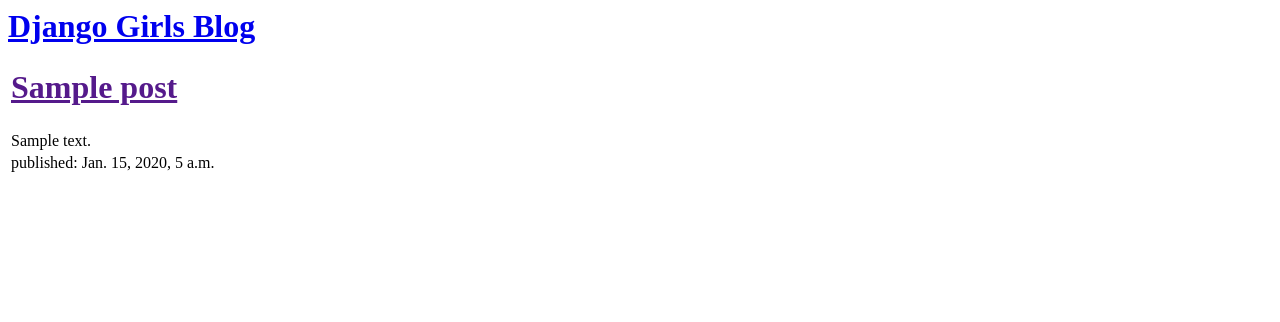
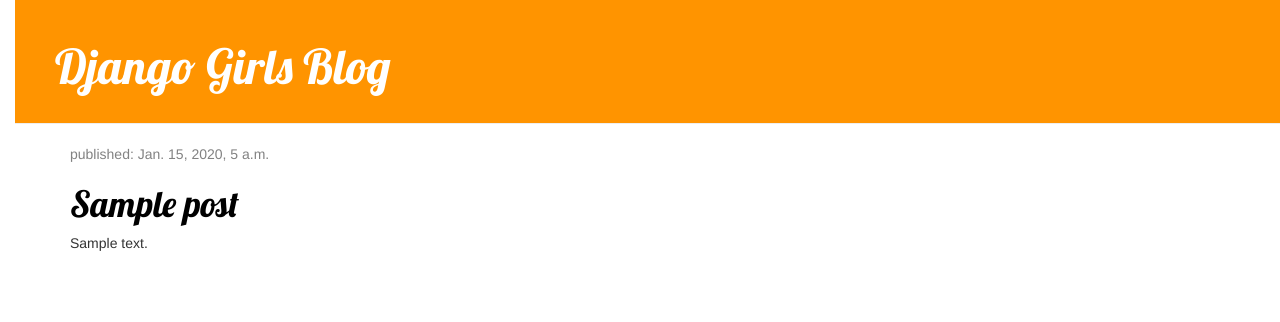
Before and after one commit to paynetechnologies/my-first-blog, a Django app: page / in a window 1280 px wide. Shown: the top 322 px of the page. Run offline with Django 3.2, Linux system fonts and the light colour scheme; tables that the repository leaves empty hold one stand-in row (values such as "Sample post"); some libraries are stand-ins or nearby versions.

Commit message:
Added bootstrap and modified html layout

```diff
--- a/blog/templates/blog/post_list.html
+++ b/blog/templates/blog/post_list.html
@@ -1,29 +1,32 @@
+{% load staticfiles %}
 <html>
     <head>
         <title>Django Girls blog</title>
+        <link href="//fonts.googleapis.com/css?family=Lobster&subset=latin,latin-ext" rel="stylesheet" type="text/css">
+        <link rel="stylesheet" href="//maxcdn.bootstrapcdn.com/bootstrap/3.2.0/css/bootstrap.min.css">
+        <link rel="stylesheet" href="//maxcdn.bootstrapcdn.com/bootstrap/3.2.0/css/bootstrap-theme.min.css">
+        <link rel="stylesheet" href="{% static 'css/blog.css' %}">
     </head>
     <body>
-        <div>
+        <div class="page-header">
             <h1><a href="/">Django Girls Blog</a></h1>
         </div>
 
-        <div>
-            <table id="id_post_table">
-                {% for post in posts %}
-                    <tr>
-                        <!-- <td>{{ forloop.counter }}: </td> -->
-                        <td><h1><a href="">{{ post.title }}</a></h1></td>
-                    </tr>
-                    <tr>
-                        <td>
+        <div class="content container">
+            <div class="row">
+                <div class="col-md-8">
+                    {% for post in posts %}
+                        <div class="post">
+                            <div class="date">
+                                <p>published: {{ post.published_date }}</p>
+                            </div>
+                            <h1><a href="">{{ post.title }}</a></h1>
                             <p>{{ post.text|linebreaksbr }}</p>
-                        </td>
-                    </tr>
-                    <tr>
-                        <td><p>published: {{ post.published_date }}</p></td>
-                    </tr>
-                {% endfor %}
-            </table>
+                        </div>
+                    {% endfor %}
+                </div>
+            </div>
         </div>
+
     </body>
 </html>
```
